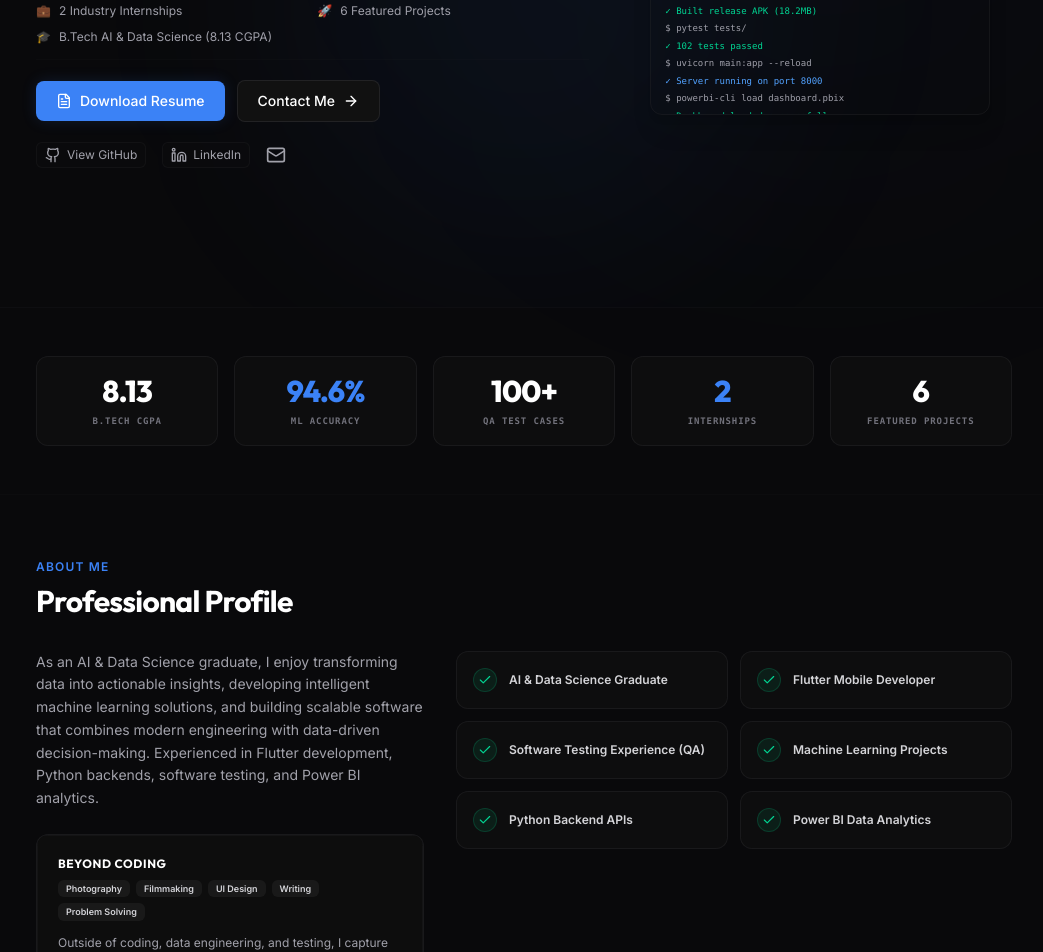
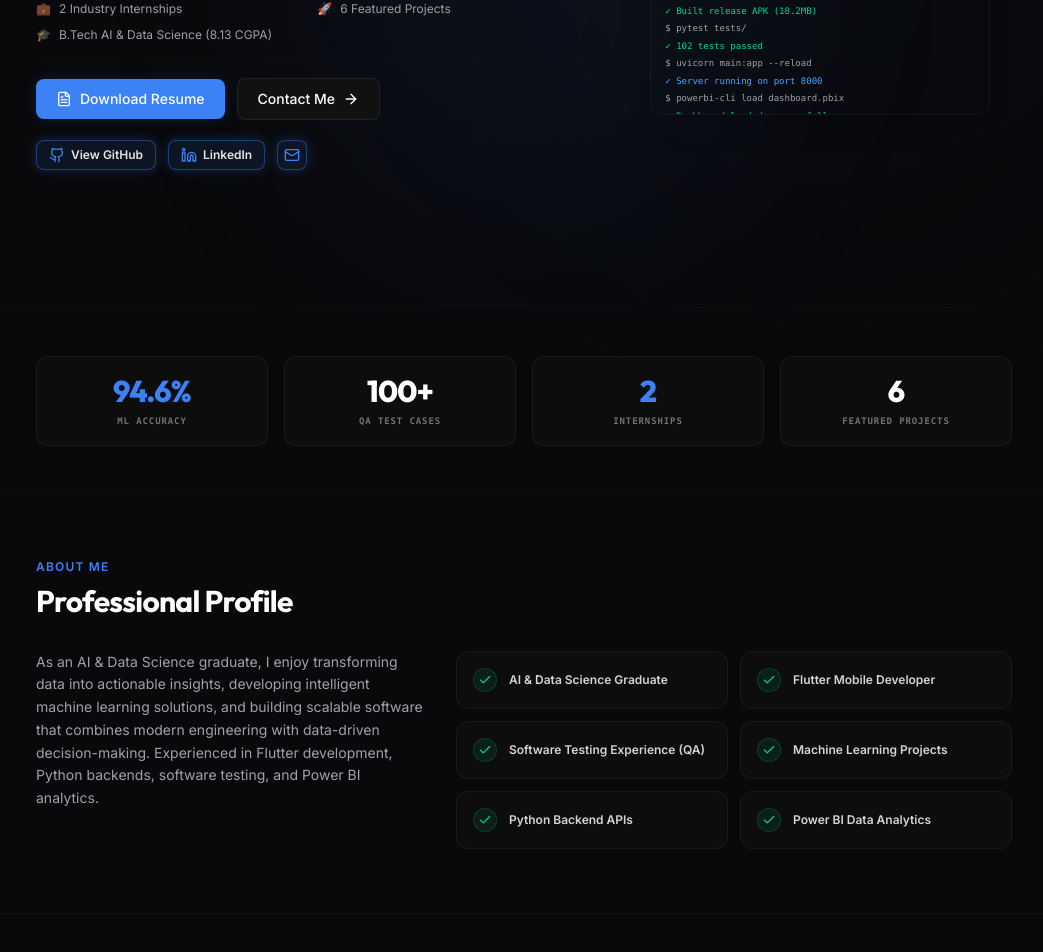
Before and after one commit to SUTHARSHANARAM/Sutharshanaram_Portfolio, a Next.js app: page / in a window 1280 px wide. Shown: the part 493-1445 px from the top of the page, without its empty margins (116-1159 px from the left). Built offline with nearby package versions, Linux system fonts and the light colour scheme.

Commit message:
fix: remove Beyond Coding section, add glowing borders to social links, remove redundant CGPA card from metrics grid

```diff
--- a/src/app/page.tsx
+++ b/src/app/page.tsx
@@ -24,16 +24,8 @@ export default function Home() {
         {/* Recruiter Metrics Card Grid */}
         <section className="py-12 relative z-10 select-none border-b border-border/10">
           <div className="max-w-5xl mx-auto px-6">
-            <div className="grid grid-cols-2 md:grid-cols-5 gap-4">
+            <div className="grid grid-cols-2 md:grid-cols-4 gap-4">
               <Card delay={0.05} className="p-4 flex flex-col items-center justify-center text-center gap-1.5 h-24 hover:border-accent/40 transition-colors duration-300">
-                <span className="text-2xl md:text-3xl font-display font-extrabold text-white tracking-tight">
-                  8.13
-                </span>
-                <span className="text-[9px] font-mono font-bold tracking-widest text-zinc-500 uppercase">
-                  B.Tech CGPA
-                </span>
-              </Card>
-              <Card delay={0.1} className="p-4 flex flex-col items-center justify-center text-center gap-1.5 h-24 hover:border-accent/40 transition-colors duration-300">
                 <span className="text-2xl md:text-3xl font-display font-extrabold text-accent tracking-tight">
                   94.6%
                 </span>
@@ -41,7 +33,7 @@ export default function Home() {
                   ML Accuracy
                 </span>
               </Card>
-              <Card delay={0.15} className="p-4 flex flex-col items-center justify-center text-center gap-1.5 h-24 hover:border-accent/40 transition-colors duration-300">
+              <Card delay={0.1} className="p-4 flex flex-col items-center justify-center text-center gap-1.5 h-24 hover:border-accent/40 transition-colors duration-300">
                 <span className="text-2xl md:text-3xl font-display font-extrabold text-white tracking-tight">
                   100+
                 </span>
@@ -49,7 +41,7 @@ export default function Home() {
                   QA Test Cases
                 </span>
               </Card>
-              <Card delay={0.2} className="p-4 flex flex-col items-center justify-center text-center gap-1.5 h-24 hover:border-accent/40 transition-colors duration-300">
+              <Card delay={0.15} className="p-4 flex flex-col items-center justify-center text-center gap-1.5 h-24 hover:border-accent/40 transition-colors duration-300">
                 <span className="text-2xl md:text-3xl font-display font-extrabold text-accent tracking-tight">
                   2
                 </span>
@@ -57,7 +49,7 @@ export default function Home() {
                   Internships
                 </span>
               </Card>
-              <Card delay={0.25} className="p-4 flex flex-col items-center justify-center text-center gap-1.5 h-24 hover:border-accent/40 transition-colors duration-300 col-span-2 md:col-span-1">
+              <Card delay={0.2} className="p-4 flex flex-col items-center justify-center text-center gap-1.5 h-24 hover:border-accent/40 transition-colors duration-300">
                 <span className="text-2xl md:text-3xl font-display font-extrabold text-white tracking-tight">
                   6
                 </span>
--- a/src/components/sections/About.tsx
+++ b/src/components/sections/About.tsx
@@ -18,33 +18,13 @@ export function About() {
   return (
     <Section id="about" subtitle="About Me" title="Professional Profile">
       <div className="grid grid-cols-1 lg:grid-cols-12 gap-8 items-start mt-4">
-        {/* Left Column: Narrative & Beyond Coding */}
+        {/* Left Column: Narrative */}
         <div className="lg:col-span-5 flex flex-col gap-6">
           <div>
             <p className="text-sm text-muted-foreground leading-relaxed">
               As an AI &amp; Data Science graduate, I enjoy transforming data into actionable insights, developing intelligent machine learning solutions, and building scalable software that combines modern engineering with data-driven decision-making. Experienced in Flutter development, Python backends, software testing, and Power BI analytics.
             </p>
           </div>
-
-          {/* Beyond Coding Personal Brand Card */}
-          <Card delay={0.05} className="p-5 border border-border/30 bg-card/10">
-            <h4 className="font-display font-bold text-xs text-white uppercase tracking-wider mb-2">
-              Beyond Coding
-            </h4>
-            <div className="flex flex-wrap gap-1.5 mb-3">
-              {["Photography", "Filmmaking", "UI Design", "Writing", "Problem Solving"].map((interest) => (
-                <span
-                  key={interest}
-                  className="inline-flex items-center rounded-md bg-white/5 px-2 py-0.5 text-[9px] font-semibold text-zinc-300"
-                >
-                  {interest}
-                </span>
-              ))}
-            </div>
-            <p className="text-xs text-muted-foreground leading-relaxed">
-              Outside of coding, data engineering, and testing, I capture stories through visual media. I am passionate about photography, filmmaking, and UI design, combining analytical logic with creative composition.
-            </p>
-          </Card>
         </div>
 
         {/* Right Column: Highlights Checklist Grid */}
--- a/src/components/sections/Hero.tsx
+++ b/src/components/sections/Hero.tsx
@@ -165,34 +165,34 @@ export function Hero() {
           {/* Social Links */}
           <motion.div
             variants={itemVariants}
-            className="flex items-center gap-4 pt-1 w-full"
+            className="flex items-center gap-3 pt-1 w-full"
           >
             <a
               href="https://github.com/SUTHARSHANARAM"
               target="_blank"
               rel="noopener noreferrer"
-              className="text-xs flex items-center gap-1.5 text-muted-foreground hover:text-white transition-colors duration-300 border border-border/30 rounded-md px-2 py-1 bg-card/25"
+              className="text-xs font-semibold flex items-center gap-1.5 text-zinc-200 hover:text-white transition-all duration-300 border border-accent/40 rounded-lg px-3 py-1.5 bg-accent/10 shadow-[0_0_12px_rgba(59,130,246,0.25)] hover:border-accent hover:bg-accent/20 hover:shadow-[0_0_20px_rgba(59,130,246,0.5)]"
               aria-label="GitHub Profile"
             >
-              <Github className="w-4 h-4" /> View GitHub
+              <Github className="w-4 h-4 text-accent" /> View GitHub
             </a>
             <a
               href="https://linkedin.com/in/sutharshanaram-r"
               target="_blank"
               rel="noopener noreferrer"
-              className="text-xs flex items-center gap-1.5 text-muted-foreground hover:text-white transition-colors duration-300 border border-border/30 rounded-md px-2 py-1 bg-card/25"
+              className="text-xs font-semibold flex items-center gap-1.5 text-zinc-200 hover:text-white transition-all duration-300 border border-accent/40 rounded-lg px-3 py-1.5 bg-accent/10 shadow-[0_0_12px_rgba(59,130,246,0.25)] hover:border-accent hover:bg-accent/20 hover:shadow-[0_0_20px_rgba(59,130,246,0.5)]"
               aria-label="LinkedIn Profile"
             >
-              <Linkedin className="w-4 h-4" /> LinkedIn
+              <Linkedin className="w-4 h-4 text-accent" /> LinkedIn
             </a>
             <a
               href="https://mail.google.com/mail/?view=cm&fs=1&to=rsutharshanaram@gmail.com"
               target="_blank"
               rel="noopener noreferrer"
-              className="text-muted-foreground hover:text-white transition-colors duration-300"
+              className="p-1.5 rounded-lg border border-accent/40 bg-accent/10 text-accent hover:text-white hover:border-accent hover:bg-accent/20 transition-all duration-300 shadow-[0_0_12px_rgba(59,130,246,0.25)] hover:shadow-[0_0_20px_rgba(59,130,246,0.5)]"
               aria-label="Send Email"
             >
-              <Mail className="w-5 h-5" />
+              <Mail className="w-4 h-4" />
             </a>
           </motion.div>
         </motion.div>
```
